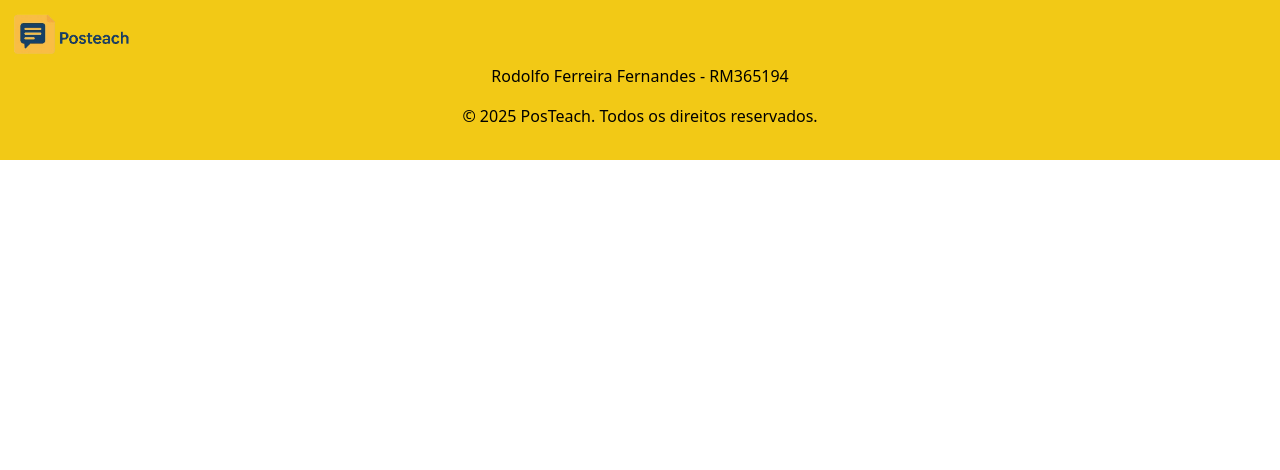
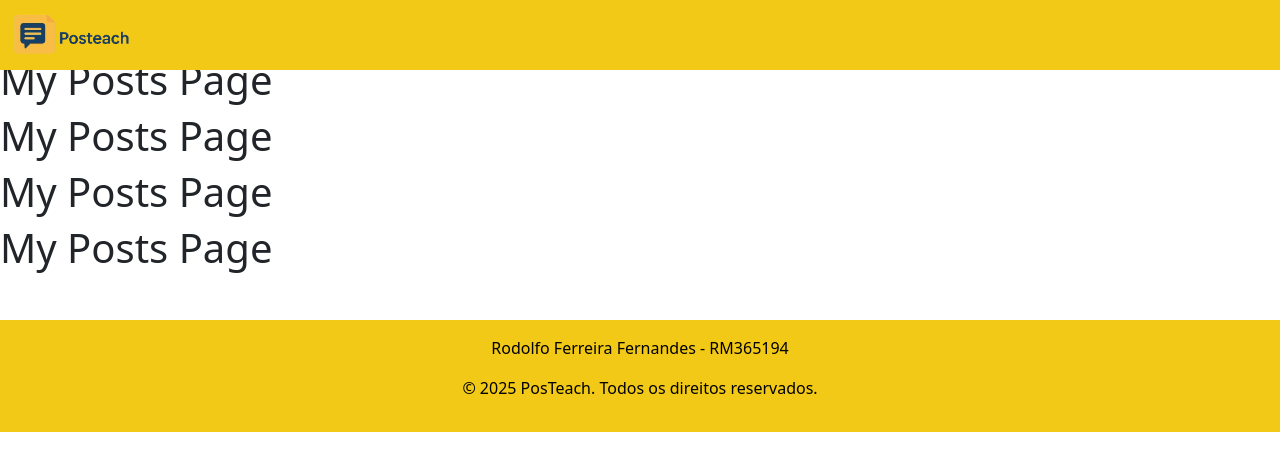
Before and after one commit to RodofoF/posTeach, a React (Vite) app in the folder front/posteach-front/: page /myposts in a window 1280 px wide. Shown: the top 470 px of the page. Built offline with nearby package versions, Linux system fonts and the light colour scheme.

Commit message:
Created paths to posts

```diff
--- a/front/posteach-front/src/App.jsx
+++ b/front/posteach-front/src/App.jsx
@@ -12,6 +12,13 @@ import AdministrationCreate from './Pages/Administration/Administration.Create.j
 import AdmministrationDetail from './Pages/Administration/Administration.Detail.jsx'
 import AdministrationEdit from './Pages/Administration/Administration.Edit.jsx'
 
+import Posts from './Pages/Posts/Posts.jsx'
+import PostsCreate from './Pages/Posts/Posts.Create.jsx'
+import PostsDetail from './Pages/Posts/Post.Detail.jsx'
+import PostsEdit from './Pages/Posts/Posts.Edit.jsx'
+
+import MyPosts from './Pages/MyPosts/MyPosts.jsx';
+
 
 function App() {
   return (
@@ -25,6 +32,11 @@ function App() {
         <Route path="/administration/create" element={<AdministrationCreate />} />
         <Route path="/administration/detail/:id" element={<AdmministrationDetail />} />
         <Route path="/administration/edit/:id" element={<AdministrationEdit />} />
+        <Route path="/posts" element={<Posts />} />
+        <Route path="/posts/create" element={<PostsCreate />} />
+        <Route path="/posts/detail/:id" element={<PostsDetail />} />
+        <Route path="/posts/edit/:id" element={<PostsEdit />} />
+        <Route path="/myposts" element={<MyPosts />} />
       </Routes>
       <FooterComponent />
     </BrowserRouter>
--- a/front/posteach-front/src/Pages/Home/Home.jsx
+++ b/front/posteach-front/src/Pages/Home/Home.jsx
@@ -21,14 +21,14 @@ export default function Home() {
             title: 'Ler Posts',
             text: 'Encontre postagens de temas diversos criadas pelos professores na plataforma.',
             img: info_read_post,
-            link: '/posts/'
+            link: '/posts'
         },
         {
             id: 2,
             title: 'Meus Posts',
             text: 'Crie seus próprios posts ou edite suas postagens existentes na plataforma de forma fácil e rápida. Essa área é exclusiva para professores. No futuro teremos teremos uma área dedicada para postagem de alunos.',
             img: teachers,
-            link: '#'
+            link: '/myposts'
         },
         {
             id: 3,
--- a/front/posteach-front/src/Pages/MyPosts/MyPosts.jsx
+++ b/front/posteach-front/src/Pages/MyPosts/MyPosts.jsx
@@ -0,0 +1,11 @@
+export default function MyPosts() {
+    return (
+        <div>
+            <h1>My Posts Page</h1>
+            <h1>My Posts Page</h1>
+            <h1>My Posts Page</h1>
+            <h1>My Posts Page</h1>
+            <h1>My Posts Page</h1>
+        </div>
+    )
+}
--- a/front/posteach-front/src/Pages/Posts/Post.Detail.jsx
+++ b/front/posteach-front/src/Pages/Posts/Post.Detail.jsx
@@ -0,0 +1,11 @@
+export default function PostsDetail() {
+    return (
+        <div>
+           <h1>Posts Detail Page</h1>
+           <h1>Posts Detail Page</h1>
+           <h1>Posts Detail Page</h1>
+           <h1>Posts Detail Page</h1>
+           <h1>Posts Detail Page </h1>
+        </div>
+    )
+}
--- a/front/posteach-front/src/Pages/Posts/Posts.Create.jsx
+++ b/front/posteach-front/src/Pages/Posts/Posts.Create.jsx
@@ -0,0 +1,11 @@
+export default function PostsCreate() {
+    return (
+        <div>
+            <h1>Posts Create Page</h1>
+            <h1>Posts Create Page</h1>
+            <h1>Posts Create Page</h1>
+            <h1>Posts Create Page</h1>
+            <h1>Posts Create Page</h1>
+        </div>
+    )
+}
--- a/front/posteach-front/src/Pages/Posts/Posts.Edit.jsx
+++ b/front/posteach-front/src/Pages/Posts/Posts.Edit.jsx
@@ -0,0 +1,11 @@
+export default function PostsEdit() {
+    return (
+        <div>
+            <h1>Posts Edit Page</h1>
+            <h1>Posts Edit Page</h1>
+            <h1>Posts Edit Page</h1>
+            <h1>Posts Edit Page</h1>
+            <h1>Posts Edit Page</h1>
+        </div>
+    )
+}
--- a/front/posteach-front/src/Pages/Posts/Posts.jsx
+++ b/front/posteach-front/src/Pages/Posts/Posts.jsx
@@ -0,0 +1,12 @@
+export default function Posts() {
+    return (
+        <div>
+            <h1>Posts Page</h1>
+            <h1>Posts Page</h1>
+            <h1>Posts Page</h1>
+            <h1>Posts Page</h1>
+            <h1>Posts Page</h1>
+            <h1>Posts Page</h1>
+        </div>
+    )
+}
```
